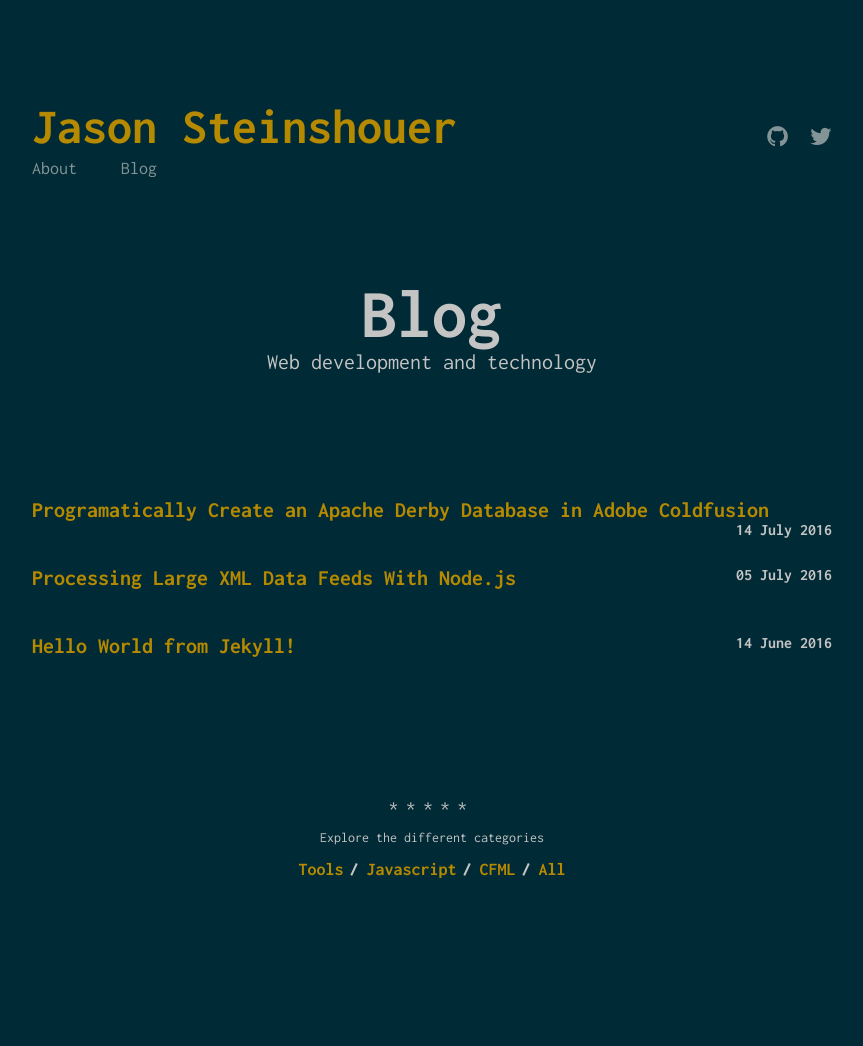
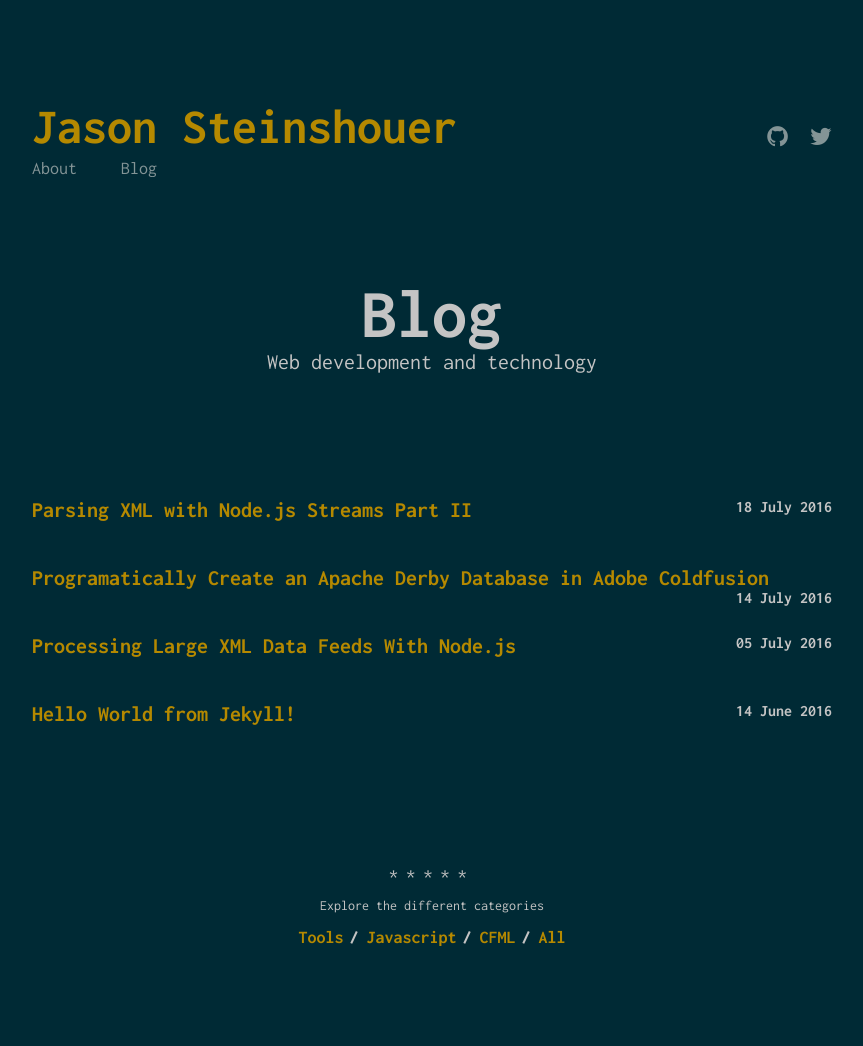
Before and after one commit to jsteinshouer/jsteinshouer.github.io, a Jekyll site: the page built from index.html, in a window 1280 px wide. Shown: the whole page, without its empty margins (208-1071 px from the left). Built offline with Jekyll 4.4.1, drawn with Linux system fonts in a browser that asks for light colours; before the commit the page ends 978 px from its top, so only the background shows below that; some of the changed lines change nothing that is shown.

Commit message:
promoted post: Parsing XML with Node.js Streams Part II

```diff
--- /dev/null
+++ b/_posts/216-07-18-xml-parsing-with-node-streams-part-II.md
@@ -0,0 +1,54 @@
+---
+layout: post
+title:  "Parsing XML with Node.js Streams Part II"
+date:   2016-07-18 23:56:45
+categories: [javascript]
+tags: [nodejs,streams]
+---
+
+In my previous post [Processing Large XML Data Feeds With Node.js](/javascript/2016/07/05/xml-to-csv-using-node-streams.html) I gave an example of calling a SOAP webservice then writing the response XML to file. I then used the [xml-stream] module to parse through the xml and create a CSV/TSV file. At the time I originally tried streaming directly from the http request to [xml-stream] but was getting an error.
+
+I have been going through the [stream-adventure] workshop from [NodeSchool.io]. I recomend it as a great introduction into using streams in Node.js. I feel I now have a better understanding of streams in Node.js. I thought I would take another crack at piping the http response directly to [xml-stream]. As it turns out it was much simpler than I thought. Since the the request module itself returns a node stream, all I had to do was pass it into the [xml-stream] module. It worked great and was much faster than my previous program. See the full example below.
+
+{% highlight javascript %}
+var request = require('request');
+var XmlStream = require('xml-stream');
+var fs = require("fs");
+
+console.log("Sending Request...");
+
+var fields = ['ID','FirstName','LastName','Address','City','State'];
+
+var options = {
+  method: 'POST',
+  url: 'https://www.yourserver.com/webservice/endpoint,
+  headers: {
+      'Content-Type': 'text/xml',
+      'SOAPAction': 'https://www.yourserver.com/GetSomeData',
+      'Content-Length': Buffer.byteLength(soap),
+      'charset': 'utf-8'
+  },
+  body: 'Put your SOAP Request XML here'
+};
+
+var xml = new XmlStream(request(options));
+var writeStream = fs.createWriteStream('./data.txt');
+writeStream.write(fields.join("\t") + "\n");
+xml.on('endElement: GetSomeDataResult', function(item) {
+	var line = [];
+	fields.forEach(function(field) {
+		line.push(item[field]);
+	});
+	writeStream.write(line.join("\t") + "\n");
+});
+
+xml.on("end", function() {
+	writeStream.end();
+	console.log("finished");
+});
+{% endhighlight %}
+
+
+[NodeSchool.io]: http://nodeschool.io/
+[stream-adventure]: https://github.com/substack/stream-adventure
+[xml-stream]: 	https://github.com/assistunion/xml-stream
```
Also changed, not shown: _posts/2016-07-05-xml-to-csv-using-node-streams.md (+1 -1 lines).
